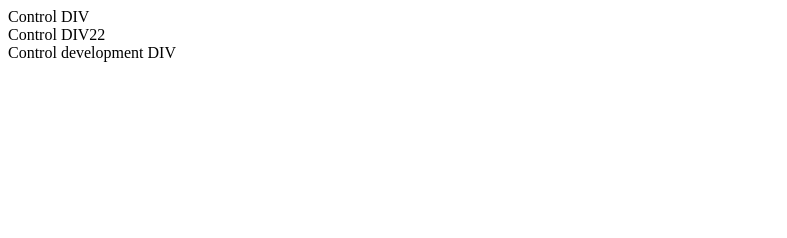
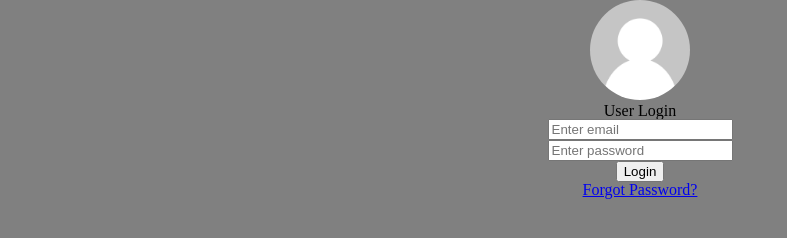
Before and after one commit to tregulovailmira/Lesson6, a plain HTML site: page index.html in a window 1280 px wide. Shown: the whole page, without its empty margins (0-787 px from the left). Drawn offline with Linux system fonts and the light colour scheme.

Commit message:
Create base structure login form

```diff
--- /dev/null
+++ b/css/reset.css
@@ -0,0 +1,43 @@
+html, body, div, span, applet, object, iframe,
+h1, h2, h3, h4, h5, h6, p, blockquote, pre,
+a, abbr, acronym, address, big, cite, code,
+del, dfn, em, img, ins, kbd, q, s, samp,
+small, strike, strong, sub, sup, tt, var,
+b, u, i, center,
+dl, dt, dd, ol, ul, li,
+fieldset, form, label, legend,
+table, caption, tbody, tfoot, thead, tr, th, td,
+article, aside, canvas, details, embed,
+figure, figcaption, footer, header, hgroup,
+menu, nav, output, ruby, section, summary,
+time, mark, audio, video {
+    margin: 0;
+    padding: 0;
+    border: 0;
+    font-size: 100%;
+    font: inherit;
+    vertical-align: baseline;
+}
+/* HTML5 display-role reset for older browsers */
+article, aside, details, figcaption, figure,
+footer, header, hgroup, menu, nav, section {
+    display: block;
+}
+body {
+    line-height: 1;
+}
+ol, ul {
+    list-style: none;
+}
+blockquote, q {
+    quotes: none;
+}
+blockquote:before, blockquote:after,
+q:before, q:after {
+    content: '';
+    content: none;
+}
+table {
+    border-collapse: collapse;
+    border-spacing: 0;
+}
--- /dev/null
+++ b/css/styles.css
@@ -0,0 +1,21 @@
+body {
+    background-color: gray;
+}
+
+img {
+    width: 100px;
+    height: 100px;
+    border-radius: 50%;
+    object-fit: cover;
+}
+
+.userFormContainer {
+
+}
+
+.userFormContainer, .loginForm {
+    display: flex;
+    flex-direction: column;
+    justify-content: center;
+    align-items: center;
+}
--- a/index.html
+++ b/index.html
@@ -1,21 +1,28 @@
 <!DOCTYPE html>
 <html lang="en">
 <head>
+    <meta name="viewport" content="width=device-width, initial-scale=1">
     <meta charset="UTF-8">
     <title>Title</title>
+    <link rel="stylesheet" href="css/reset.css">
+    <link rel="stylesheet" href="css/styles.css">
 </head>
 <body>
-    <div>
-        Control DIV
+    <div class="userFormContainer">
+        <div class="userPhoto">
+            <img src="images/userPhoto.png" alt="photo"></div>
+        <div class="formHead">User Login</div>
+        <form class="loginForm">
+
+            <label for="userEmail">
+                <input type="email" id="userEmail" placeholder="Enter email">
+            </label>
+            <label for="userPassword">
+                <input type="text" id="userPassword" placeholder="Enter password">
+            </label>
+            <button class="buttonLogin">Login</button>
+        </form>
+        <div><a href="#">Forgot Password?</a></div>
     </div>
-
-    <div>
-        Control DIV22
-    </div>
-
-    <div>
-        Control development DIV
-    </div>
-
 </body>
 </html>
```
Also changed, not shown: images/userPhoto.png (added).
